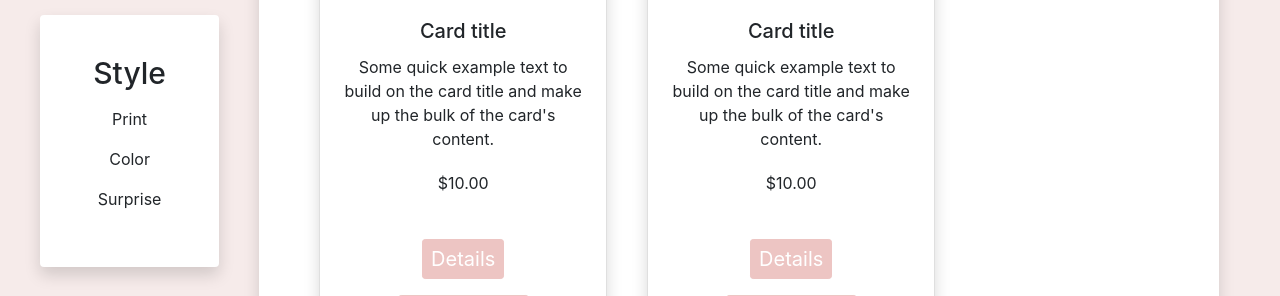
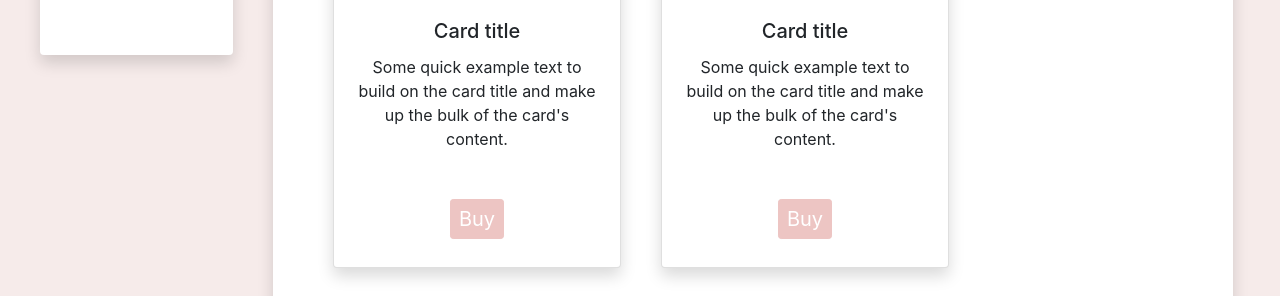
Before and after one commit to femtography/BizWebsite, a Django app: page /shoppe in a window 1280 px wide. Shown: the part 569-865 px from the top of the page. Run offline with Django 3.2, Linux system fonts and the light colour scheme; some libraries are stand-ins or nearby versions.

Commit message:
updated cards for products and removed row of categories

```diff
--- a/config/MasWebsite/templates/MasWebsite/contact.html
+++ b/config/MasWebsite/templates/MasWebsite/contact.html
@@ -21,9 +21,10 @@
       <div class="form-group">
         <label for="Select1">Category</label>
         <select name="category" class="form-control" id="Select1" required>
+          <option>Order</option>
+          <option>Billing</option>
           <option>Customer Service</option>
           <option>Customer Feedback</option>
-          <option>Billing</option>
           <option>Other</option>
         </select>
         <div class="valid-feedback">Perfect!</div>
--- a/config/MasWebsite/templates/MasWebsite/shoppe.html
+++ b/config/MasWebsite/templates/MasWebsite/shoppe.html
@@ -5,18 +5,13 @@
   <div class="container-shoppe">
     <div class="container-shoppe-left">
       <div class="menu rounded shadow">
-        <h4>Size</h4>
+        <h4>Product</h4>
         <p></p>
-        <p>Small</p>
-        <p>Medium</p>
-        <p>Large</p>
-      </div>
-      <div class="menu2 rounded shadow">
-        <h4>Style</h4>
-        <p></p>
-        <p>Print</p>
-        <p>Color</p>
-        <p>Surprise</p>
+        <p>Masks</p>
+        <p>Shirts</p>
+        <p>Sweaters</p>
+        <p>Hats</p>
+        <p>Doggy Apparel</p>
       </div>
     </div>
     <div class="container-shoppe-right mr-auto rounded shadow">
@@ -28,12 +23,8 @@
           <h5 class="card-title">Card title</h5>
           <p class="card-text">Some quick example text to build on the card title and make up the bulk of the card's content.</p>
         </div>
-        <div class="price-point">
-          <p>$10.00</p>
-        </div>
         <div class="card-body">
-          <a role="button" class="btn btn-sm pinky4" href="/product">Details</a>
-          <a role="button" class="btn btn-sm pinky4" href="/cart">Add To Cart</a>
+          <a role="button" class="btn btn-sm pinky4" href="/cart">Buy</a>
         </div>
       </div>
       <div class="card shadow" style="width: 18rem;">
@@ -44,12 +35,8 @@
           <h5 class="card-title">Card title</h5>
           <p class="card-text">Some quick example text to build on the card title and make up the bulk of the card's content.</p>
         </div>
-        <div class="price-point">
-          <p>$10.00</p>
-        </div>
         <div class="card-body">
-          <a role="button" class="btn btn-sm pinky4" href="/product">Details</a>
-          <a role="button" class="btn btn-sm pinky4" href="/cart">Add To Cart</a>
+          <a role="button" class="btn btn-sm pinky4" href="/cart">Buy</a>
         </div>
       </div>
       <div class="card shadow" style="width: 18rem;">
@@ -60,12 +47,8 @@
           <h5 class="card-title">Card title</h5>
           <p class="card-text">Some quick example text to build on the card title and make up the bulk of the card's content.</p>
         </div>
-        <div class="price-point">
-          <p>$10.00</p>
-        </div>
         <div class="card-body">
-          <a role="button" class="btn btn-sm pinky4" href="/product">Details</a>
-          <a role="button" class="btn btn-sm pinky4" href="/cart">Add To Cart</a>
+          <a role="button" class="btn btn-sm pinky4" href="/cart">Buy</a>
         </div>
       </div>
       <div class="card shadow" style="width: 18rem;">
@@ -76,12 +59,8 @@
           <h5 class="card-title">Card title</h5>
           <p class="card-text">Some quick example text to build on the card title and make up the bulk of the card's content.</p>
         </div>
-        <div class="price-point">
-          <p>$10.00</p>
-        </div>
         <div class="card-body">
-          <a role="button" class="btn btn-sm pinky4" href="/product">Details</a>
-          <a role="button" class="btn btn-sm pinky4" href="/cart">Add To Cart</a>
+          <a role="button" class="btn btn-sm pinky4" href="/cart">Buy</a>
         </div>
       </div>
       <div class="card shadow" style="width: 18rem;">
@@ -92,12 +71,8 @@
           <h5 class="card-title">Card title</h5>
           <p class="card-text">Some quick example text to build on the card title and make up the bulk of the card's content.</p>
         </div>
-        <div class="price-point">
-          <p>$10.00</p>
-        </div>
         <div class="card-body">
-          <a role="button" class="btn btn-sm pinky4" href="/product">Details</a>
-          <a role="button" class="btn btn-sm pinky4" href="/cart">Add To Cart</a>
+          <a role="button" class="btn btn-sm pinky4" href="/cart">Buy</a>
         </div>
       </div>
       <div class="card shadow" style="width: 18rem;">
@@ -108,12 +83,8 @@
           <h5 class="card-title">Card title</h5>
           <p class="card-text">Some quick example text to build on the card title and make up the bulk of the card's content.</p>
         </div>
-        <div class="price-point">
-          <p>$10.00</p>
-        </div>
         <div class="card-body">
-          <a role="button" class="btn btn-sm pinky4" href="/product">Details</a>
-          <a role="button" class="btn btn-sm pinky4" href="/cart">Add To Cart</a>
+          <a role="button" class="btn btn-sm pinky4" href="/cart">Buy</a>
         </div>
       </div>
     </div>
```
